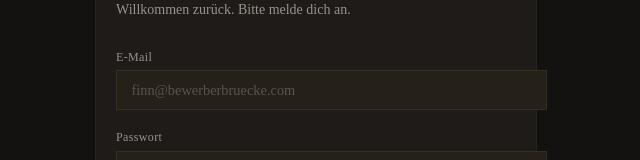
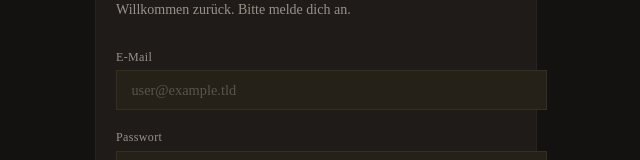
Before and after one commit to DuxAquila/Bewerberbruecke, a Next.js app: page /admin/login in a window 1280 px wide. Shown: the part 360-520 px from the top of the page, without its empty margins (324-964 px from the left). Built offline with nearby package versions, Linux system fonts and the light colour scheme.

Commit message:
Admin Placeholder
-
- Auf der Loginseite den Placeholder neutral gestealltet

```diff
--- a/src/app/admin/login/page.tsx
+++ b/src/app/admin/login/page.tsx
@@ -61,7 +61,7 @@ export default function LoginPage() {
               className="admin-field-input"
               value={email}
               onChange={(e) => setEmail(e.target.value)}
-              placeholder="finn@bewerberbruecke.com"
+              placeholder="user@example.tld"
             />
           </div>
 
```
